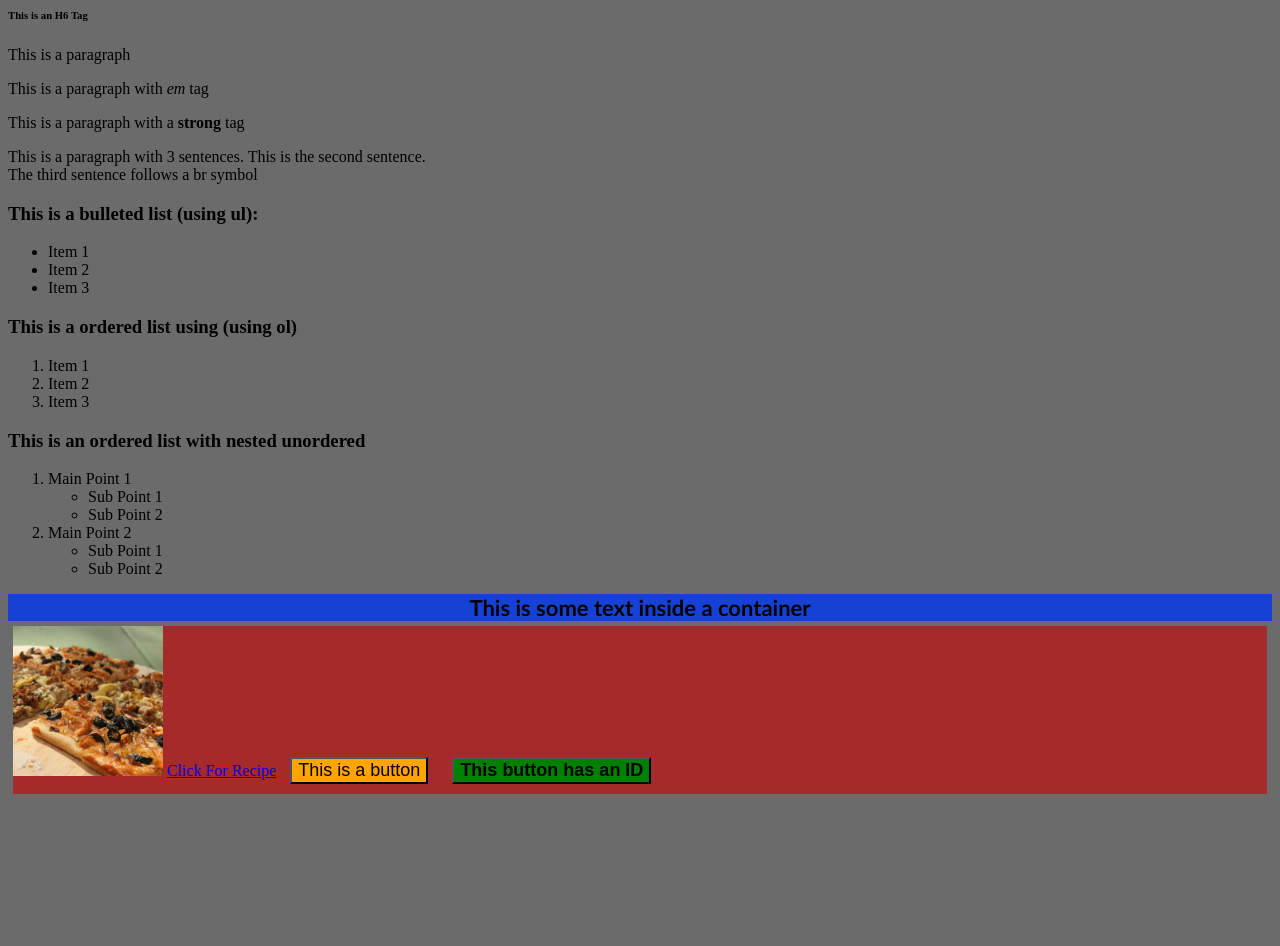
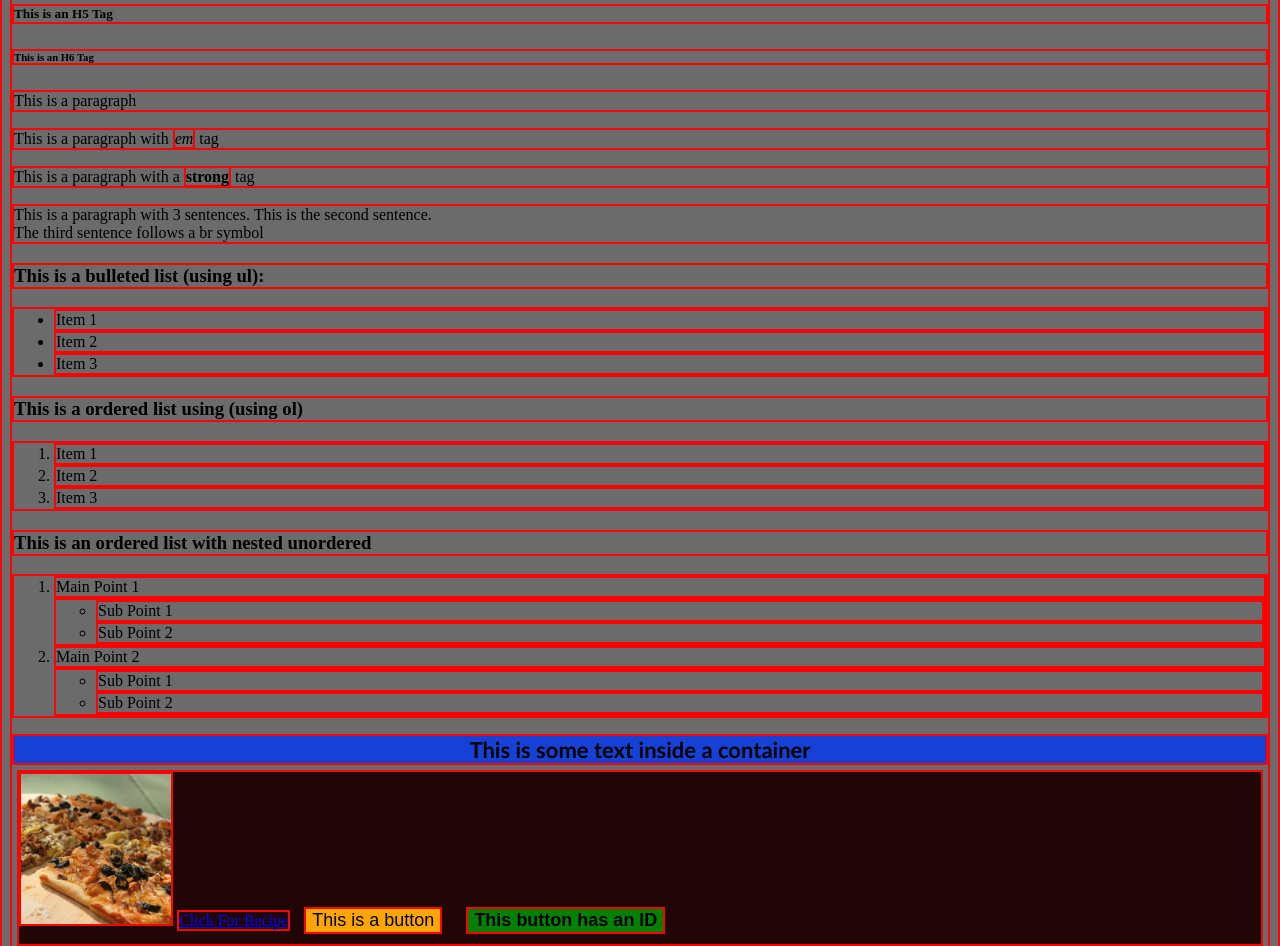
Before and after one commit to ebaybasics/htmlBoilerPlate, a plain HTML site: page index.html in a window 1280 px wide. Shown: the part 340-1286 px from the top of the page. Before the commit the page ends 1142 px from the top, so only its background shows below. Drawn offline with Linux system fonts and the light colour scheme.

Commit message:
Add borders to understand css box layout

```diff
--- a/style.css
+++ b/style.css
@@ -1,4 +1,10 @@
+* {
+    border: 2px solid red;
+    /* display: block; */
+}
+
 .tContainer {
+    /* display: block; */
     background-color: rgb(21, 66, 212);
     font-family: 'Trebuchet MS', 'Lucida Sans Unicode', 'Lucida Grande', 'Lucida Sans', Arial, sans-serif;
     font-size: 22px;
@@ -12,7 +18,7 @@ img {
 }
 
 .imgContainer {
-    background-color: brown;
+    background-color: rgb(31, 5, 5);
     margin: 5px;
 }
 
```
